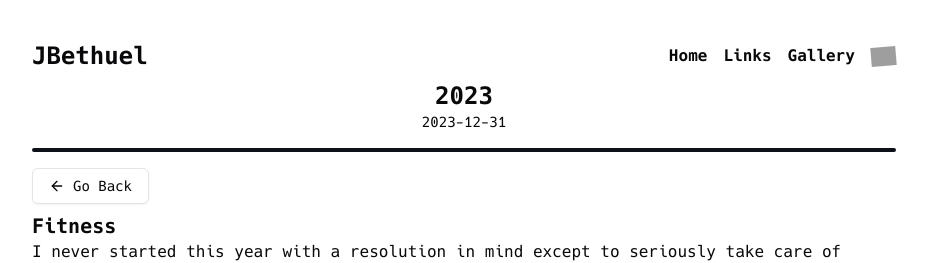
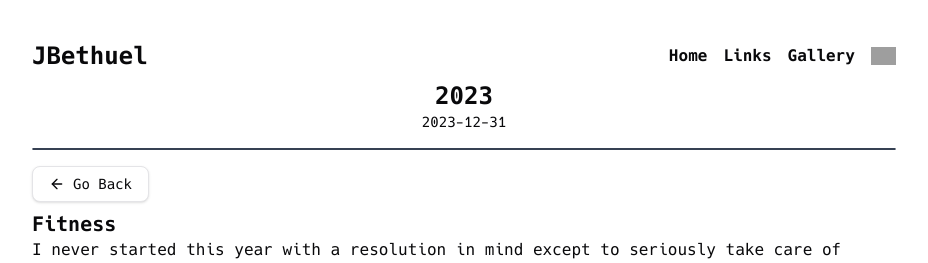
Before and after one commit to jbethuel/jbethuel.com, a Next.js app: page /2023 in a window 1280 px wide. Shown: the top 263 px of the page, without its empty margins (176-1104 px from the left). Built offline with nearby package versions, Linux system fonts and the light colour scheme; grey boxes are pictures that could not be loaded.

Commit message:
upgrade deps

```diff
--- a/postcss.config.mjs
+++ b/postcss.config.mjs
@@ -1,7 +1,7 @@
 /** @type {import('postcss-load-config').Config} */
 const config = {
   plugins: {
-    tailwindcss: {},
+    "@tailwindcss/postcss": {},
   },
 }
 
--- a/src/app/globals.css
+++ b/src/app/globals.css
@@ -1,10 +1,6 @@
-@tailwind base;
-@tailwind components;
-@tailwind utilities;
+@import "tailwindcss";
 
-body {
-  font-family: Arial, Helvetica, sans-serif;
-}
+@custom-variant dark (&:is(.dark *));
 
 @layer base {
   :root {
@@ -86,3 +82,119 @@ body {
     @apply bg-background text-foreground;
   }
 }
+
+@theme inline {
+  --radius-sm: calc(var(--radius) - 4px);
+  --radius-md: calc(var(--radius) - 2px);
+  --radius-lg: var(--radius);
+  --radius-xl: calc(var(--radius) + 4px);
+  --color-background: var(--background);
+  --color-foreground: var(--foreground);
+  --color-card: var(--card);
+  --color-card-foreground: var(--card-foreground);
+  --color-popover: var(--popover);
+  --color-popover-foreground: var(--popover-foreground);
+  --color-primary: var(--primary);
+  --color-primary-foreground: var(--primary-foreground);
+  --color-secondary: var(--secondary);
+  --color-secondary-foreground: var(--secondary-foreground);
+  --color-muted: var(--muted);
+  --color-muted-foreground: var(--muted-foreground);
+  --color-accent: var(--accent);
+  --color-accent-foreground: var(--accent-foreground);
+  --color-destructive: var(--destructive);
+  --color-border: var(--border);
+  --color-input: var(--input);
+  --color-ring: var(--ring);
+  --color-chart-1: var(--chart-1);
+  --color-chart-2: var(--chart-2);
+  --color-chart-3: var(--chart-3);
+  --color-chart-4: var(--chart-4);
+  --color-chart-5: var(--chart-5);
+  --color-sidebar: var(--sidebar);
+  --color-sidebar-foreground: var(--sidebar-foreground);
+  --color-sidebar-primary: var(--sidebar-primary);
+  --color-sidebar-primary-foreground: var(--sidebar-primary-foreground);
+  --color-sidebar-accent: var(--sidebar-accent);
+  --color-sidebar-accent-foreground: var(--sidebar-accent-foreground);
+  --color-sidebar-border: var(--sidebar-border);
+  --color-sidebar-ring: var(--sidebar-ring);
+}
+
+:root {
+  --radius: 0.625rem;
+  --background: oklch(1 0 0);
+  --foreground: oklch(0.141 0.005 285.823);
+  --card: oklch(1 0 0);
+  --card-foreground: oklch(0.141 0.005 285.823);
+  --popover: oklch(1 0 0);
+  --popover-foreground: oklch(0.141 0.005 285.823);
+  --primary: oklch(0.21 0.006 285.885);
+  --primary-foreground: oklch(0.985 0 0);
+  --secondary: oklch(0.967 0.001 286.375);
+  --secondary-foreground: oklch(0.21 0.006 285.885);
+  --muted: oklch(0.967 0.001 286.375);
+  --muted-foreground: oklch(0.552 0.016 285.938);
+  --accent: oklch(0.967 0.001 286.375);
+  --accent-foreground: oklch(0.21 0.006 285.885);
+  --destructive: oklch(0.577 0.245 27.325);
+  --border: oklch(0.92 0.004 286.32);
+  --input: oklch(0.92 0.004 286.32);
+  --ring: oklch(0.705 0.015 286.067);
+  --chart-1: oklch(0.646 0.222 41.116);
+  --chart-2: oklch(0.6 0.118 184.704);
+  --chart-3: oklch(0.398 0.07 227.392);
+  --chart-4: oklch(0.828 0.189 84.429);
+  --chart-5: oklch(0.769 0.188 70.08);
+  --sidebar: oklch(0.985 0 0);
+  --sidebar-foreground: oklch(0.141 0.005 285.823);
+  --sidebar-primary: oklch(0.21 0.006 285.885);
+  --sidebar-primary-foreground: oklch(0.985 0 0);
+  --sidebar-accent: oklch(0.967 0.001 286.375);
+  --sidebar-accent-foreground: oklch(0.21 0.006 285.885);
+  --sidebar-border: oklch(0.92 0.004 286.32);
+  --sidebar-ring: oklch(0.705 0.015 286.067);
+}
+
+.dark {
+  --background: oklch(0.141 0.005 285.823);
+  --foreground: oklch(0.985 0 0);
+  --card: oklch(0.21 0.006 285.885);
+  --card-foreground: oklch(0.985 0 0);
+  --popover: oklch(0.21 0.006 285.885);
+  --popover-foreground: oklch(0.985 0 0);
+  --primary: oklch(0.92 0.004 286.32);
+  --primary-foreground: oklch(0.21 0.006 285.885);
+  --secondary: oklch(0.274 0.006 286.033);
+  --secondary-foreground: oklch(0.985 0 0);
+  --muted: oklch(0.274 0.006 286.033);
+  --muted-foreground: oklch(0.705 0.015 286.067);
+  --accent: oklch(0.274 0.006 286.033);
+  --accent-foreground: oklch(0.985 0 0);
+  --destructive: oklch(0.704 0.191 22.216);
+  --border: oklch(1 0 0 / 10%);
+  --input: oklch(1 0 0 / 15%);
+  --ring: oklch(0.552 0.016 285.938);
+  --chart-1: oklch(0.488 0.243 264.376);
+  --chart-2: oklch(0.696 0.17 162.48);
+  --chart-3: oklch(0.769 0.188 70.08);
+  --chart-4: oklch(0.627 0.265 303.9);
+  --chart-5: oklch(0.645 0.246 16.439);
+  --sidebar: oklch(0.21 0.006 285.885);
+  --sidebar-foreground: oklch(0.985 0 0);
+  --sidebar-primary: oklch(0.488 0.243 264.376);
+  --sidebar-primary-foreground: oklch(0.985 0 0);
+  --sidebar-accent: oklch(0.274 0.006 286.033);
+  --sidebar-accent-foreground: oklch(0.985 0 0);
+  --sidebar-border: oklch(1 0 0 / 10%);
+  --sidebar-ring: oklch(0.552 0.016 285.938);
+}
+
+@layer base {
+  * {
+    @apply border-border outline-ring/50;
+  }
+  body {
+    @apply bg-background text-foreground;
+  }
+}
--- a/src/app/links/page.tsx
+++ b/src/app/links/page.tsx
@@ -38,7 +38,7 @@ export default function LinksPage() {
             <span key={i} className="mb-4 flex items-center">
               <span>{link.title}</span>
               <span className="mx-1">-</span>
-              <span className="underline underline-offset-4">{link.url}</span>
+              <span className="underline underline-offset-4 decoration-gray-700">{link.url}</span>
             </span>
           </CustomLink>
         ))}
--- a/src/app/page.tsx
+++ b/src/app/page.tsx
@@ -34,7 +34,7 @@ export default async function IndexPage() {
         const { slug, title, description, date } = postPreview
         return (
           <article key={i} className="mb-6">
-            <h2 className="font-semibold underline underline-offset-8">
+            <h2 className="font-semibold underline underline-offset-8 decoration-gray-700">
               <CustomLink href={`/${slug}`}>{title}</CustomLink>
             </h2>
             <p className="font-light text-sm mt-2 mb-2">{date}</p>
--- a/src/components/intro.tsx
+++ b/src/components/intro.tsx
@@ -15,7 +15,7 @@ export function Intro(props: IntroProps) {
         <H1>{title}</H1>
         {subTitle ? <p className="font-light text-sm">{subTitle}</p> : null}
       </div>
-      <hr className="mt-4 mb-4 border-2 rounded border-black dark:border-white" />
+      <hr className="mt-4 mb-4 border rounded border-gray-700" />
     </Fragment>
   )
 }
--- a/src/components/ui/button.tsx
+++ b/src/components/ui/button.tsx
@@ -5,7 +5,7 @@ import { cva, type VariantProps } from "class-variance-authority"
 import { cn } from "@/lib/utils"
 
 const buttonVariants = cva(
-  "inline-flex items-center justify-center gap-2 whitespace-nowrap rounded-md text-sm font-medium transition-colors focus-visible:outline-none focus-visible:ring-1 focus-visible:ring-ring disabled:pointer-events-none disabled:opacity-50 [&_svg]:pointer-events-none [&_svg]:size-4 [&_svg]:shrink-0",
+  "inline-flex items-center justify-center gap-2 whitespace-nowrap rounded-md text-sm font-medium transition-colors focus-visible:outline-none focus-visible:ring-1 focus-visible:ring-ring disabled:pointer-events-none disabled:opacity-50 [&_svg]:pointer-events-none [&_svg]:size-4 [&_svg]:shrink-0 cursor-pointer",
   {
     variants: {
       variant: {
```
Also changed, not shown: package.json (+19 -17 lines), components.json, 1 other file (tests, documents, lock files or other folders).
